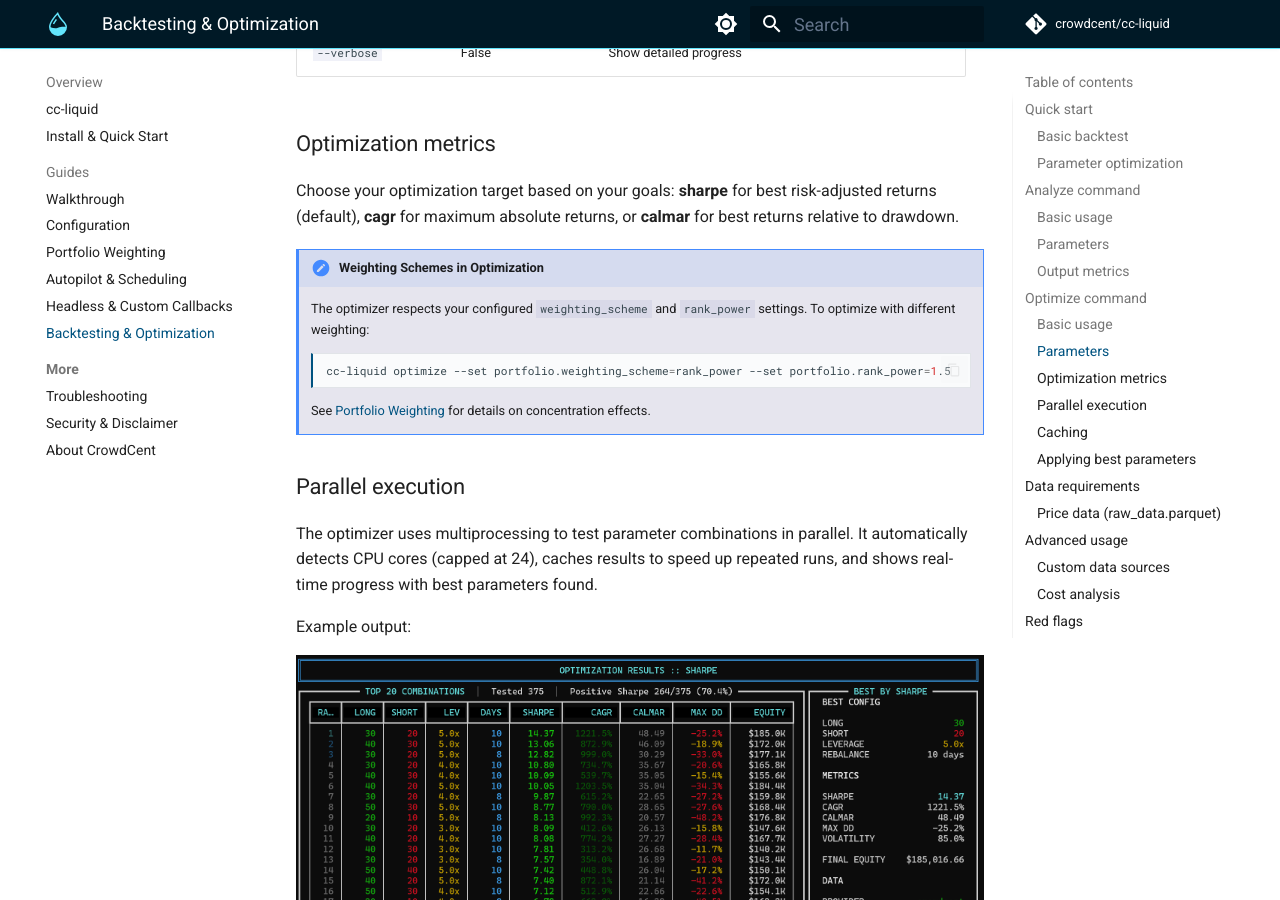
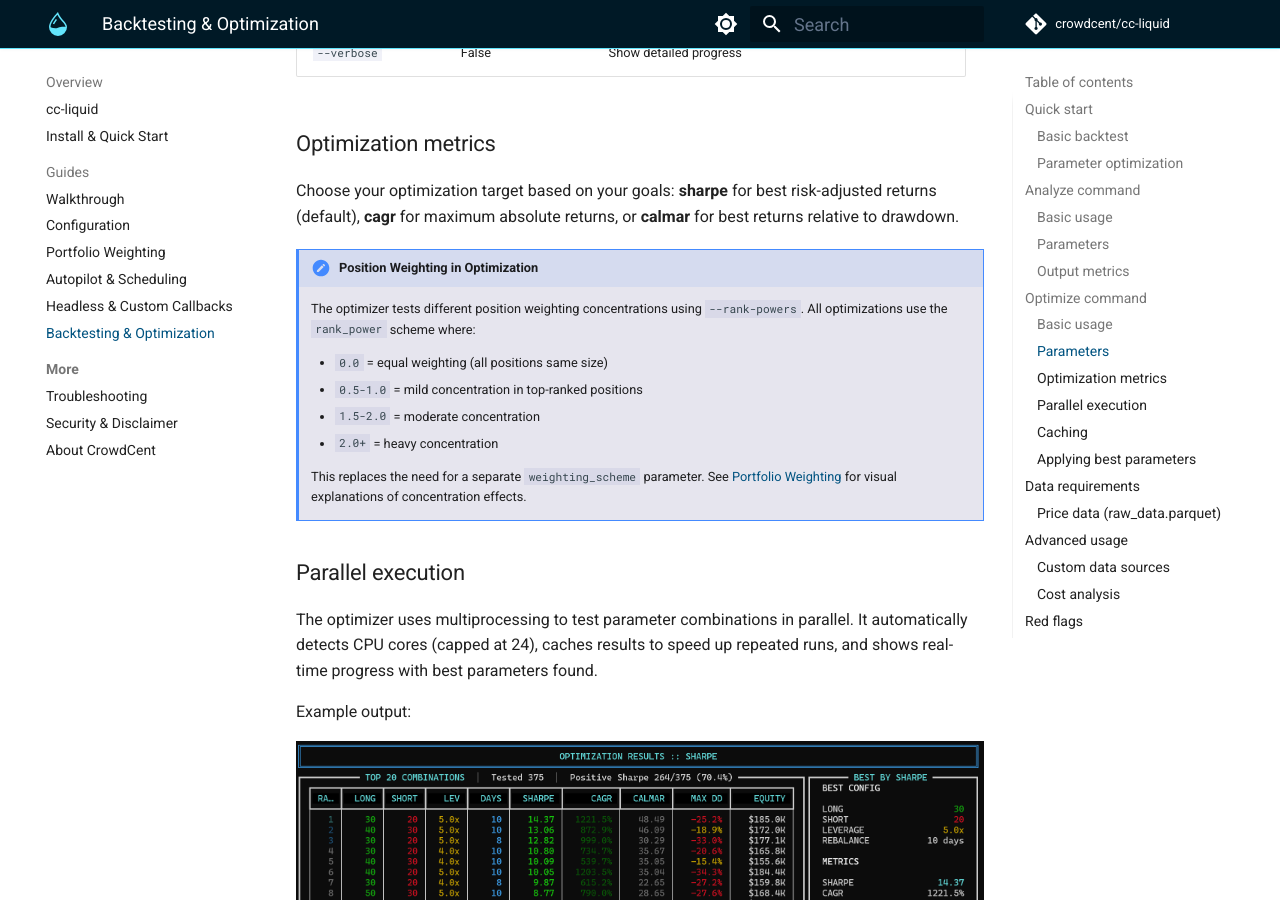
Before and after one commit to lingster/cc-liquid, an MkDocs documentation site: the page built from docs/backtesting.md, in a window 1280 px wide and 900 px high, scrolled down 4559 px. Built offline with MkDocs 1.6.1 and Material for MkDocs 9.7.7, drawn with Linux system fonts in a browser that asks for light colours; comment, search, counter and statistics services are not loaded.

Commit message:
Replace the `weighting_scheme` parameter with a detailed explanation of `rank_power` concentrations in the optimize command

````diff
--- a/docs/backtesting.md
+++ b/docs/backtesting.md
@@ -149,12 +149,15 @@ cc-liquid optimize --apply-best
 
 Choose your optimization target based on your goals: **sharpe** for best risk-adjusted returns (default), **cagr** for maximum absolute returns, or **calmar** for best returns relative to drawdown.
 
-!!! note "Weighting Schemes in Optimization"
-    The optimizer respects your configured `weighting_scheme` and `rank_power` settings. To optimize with different weighting:
-    ```bash
-    cc-liquid optimize --set portfolio.weighting_scheme=rank_power --set portfolio.rank_power=1.5
-    ```
-    See [Portfolio Weighting](portfolio-weighting.md) for details on concentration effects.
+!!! note "Position Weighting in Optimization"
+    The optimizer tests different position weighting concentrations using `--rank-powers`. All optimizations use the `rank_power` scheme where:
+
+    - `0.0` = equal weighting (all positions same size)
+    - `0.5-1.0` = mild concentration in top-ranked positions
+    - `1.5-2.0` = moderate concentration
+    - `2.0+` = heavy concentration
+
+    This replaces the need for a separate `weighting_scheme` parameter. See [Portfolio Weighting](portfolio-weighting.md) for visual explanations of concentration effects.
 
 ### Parallel execution
 
````
